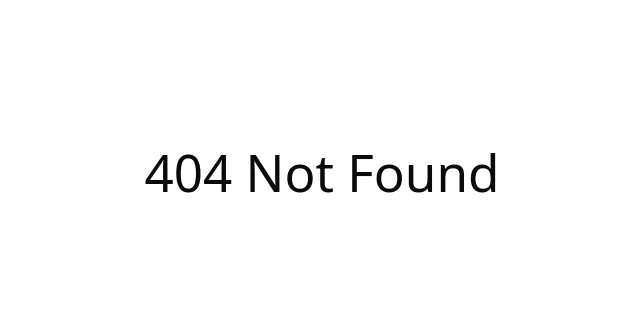
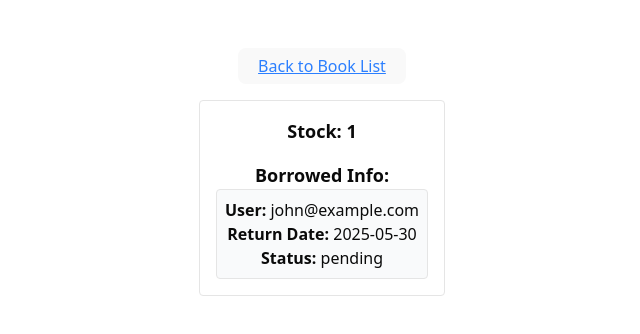
Before and after one commit to RoxanaEmiliaAdam/library, a React (Vite) app: page /admin/manage-books/1 in a window 1280 px wide. Before the commit this address had no page. Shown: the part 228-562 px from the top of the page, without its empty margins (318-958 px from the left). Built offline with nearby package versions, Linux system fonts and the light colour scheme; data requests are answered from the project's data file.

Commit message:
second commit

```diff
--- a/src/app_components/DashboardLayout.tsx
+++ b/src/app_components/DashboardLayout.tsx
@@ -59,12 +59,6 @@ const DashboardLayout: React.FC<Props> = ({
               <Button onClick={() => navigate("/admin/manage-users")}>
                 Manage Users
               </Button>
-              <Button
-                variant="destructive"
-                onClick={() => navigate("/admin/manage-books")}
-              >
-                Manage Books
-              </Button>
             </>
           ) : (
             <>
--- a/src/db.json
+++ b/src/db.json
@@ -143,12 +143,6 @@
   ],
   "cart": [
     {
-      "userEmail": "john@example.com",
-      "userId": 2,
-      "cartBooksList": [],
-      "id": 1
-    },
-    {
       "userEmail": "admin@bookly.com",
       "userId": 2,
       "cartBooksList": [],
@@ -157,36 +151,18 @@
   ],
   "orders": [
     {
+      "userId": 2,
       "items": [
-        {
-          "id": 3,
-          "title": "Harry Potter and the Order of the Phoenix",
-          "returnDate": "2025-05-14",
-          "coverImage": "http://localhost:3000/images/book-9.png"
-        }
-      ],
-      "status": "pending",
-      "createdAt": "2025-04-30T11:29:05.913Z",
-      "id": 1
-    },
-    {
-      "items": [
-        {
-          "id": 2,
-          "title": "The Hunger Games",
-          "returnDate": "2025-05-20",
-          "coverImage": "http://localhost:3000/images/book-8.png"
-        },
         {
           "id": 1,
           "title": "The First Days",
-          "returnDate": "2025-05-20",
+          "returnDate": "2025-05-30",
           "coverImage": "http://localhost:3000/images/book-7.png"
         }
       ],
       "status": "pending",
-      "createdAt": "2025-05-06T11:45:59.409Z",
-      "id": 2
+      "createdAt": "2025-05-16T11:17:17.553Z",
+      "id": 1
     }
   ]
 }
--- a/src/pages/admin/ManageBooks.tsx
+++ b/src/pages/admin/ManageBooks.tsx
@@ -1,11 +1,100 @@
+import { useQuery } from "@tanstack/react-query";
+import axios from "axios";
+import React from "react";
+import { IOrder, IOrderItem } from "../user/profile/IOrderItem";
+import { IUser } from "../auth/IUser";
+import { IBook } from "../user/IBook";
+import { useParams } from "react-router-dom";
 import ReturnToBookListButton from "@/app_components/ReturnToBookListButton";
 
-function ManageBooks() {
+const ManageBooks: React.FC = () => {
+  const { bookId } = useParams<{ bookId: string }>();
+  const bookIdNum = Number(bookId);
+
+  // fetch all orders
+  const {
+    data: orders,
+    isLoading,
+    error,
+  } = useQuery<IOrder[]>({
+    queryKey: ["orders"],
+    queryFn: async () => {
+      const res = await axios.get<IOrder[]>("http://localhost:3000/orders");
+      return res.data;
+    },
+  });
+
+  // fetch users
+  const { data: users } = useQuery<IUser[]>({
+    queryKey: ["users"],
+    queryFn: async () => {
+      const res = await axios.get<IUser[]>("http://localhost:3000/users");
+      return res.data;
+    },
+  });
+
+  // fetch the selected book
+  const { data: books } = useQuery<IBook[]>({
+    queryKey: ["books"],
+    queryFn: async () => {
+      const res = await axios.get<IBook[]>("http://localhost:3000/books");
+      return res.data;
+    },
+  });
+  const book = books?.find((b) => b.id === bookIdNum);
+
+  if (isLoading) return <div>Loading...</div>;
+  if (error) return <div>Error fetching data.</div>;
+
+  const borrowedBy = (orders ?? [])
+    ?.filter((order: IOrder) =>
+      order.items.some((item) => item.id === bookIdNum)
+    )
+    .map((order) => {
+      const item = order.items.find((i: IOrderItem) => i.id === bookIdNum);
+      const user = users?.find((u: IUser) => Number(u.id) === order.userId);
+      return {
+        returnDate: item?.returnDate,
+        userEmail: user?.email || "Unknown user",
+        status: order.status,
+      };
+    });
+
   return (
-    <div>
+    <>
       <ReturnToBookListButton />
-    </div>
+      <div className="mt-4 p-4 border rounded">
+        {/* Stock Section */}
+        <div className="mb-4">
+          <h3 className="text-lg font-semibold">Stock: {book?.stock}</h3>
+        </div>
+
+        {/* Borrowed Info Section */}
+        <div>
+          <h2 className="text-lg font-semibold">Borrowed Info:</h2>
+          {borrowedBy && borrowedBy.length > 0 ? (
+            <ul className="space-y-2">
+              {borrowedBy.map((entry, i) => (
+                <li key={i} className="border p-2 rounded bg-gray-50">
+                  <p>
+                    <strong>User:</strong> {entry.userEmail}
+                  </p>
+                  <p>
+                    <strong>Return Date:</strong> {entry.returnDate}
+                  </p>
+                  <p>
+                    <strong>Status:</strong> {entry.status}
+                  </p>
+                </li>
+              ))}
+            </ul>
+          ) : (
+            <p className="font-extralight">This book has not been borrowed</p>
+          )}
+        </div>
+      </div>
+    </>
   );
-}
+};
 
 export default ManageBooks;
--- a/src/pages/user/FetchBooks.tsx
+++ b/src/pages/user/FetchBooks.tsx
@@ -3,6 +3,8 @@ import { IBook } from "./IBook";
 import { Card, CardTitle, CardContent } from "@/components/ui/card";
 import { Button } from "@/components/ui/button";
 import getAllBooks from "./PostService";
+
+import { useNavigate } from "react-router-dom";
 
 type Props = {
   search: string;
@@ -19,6 +21,8 @@ const FetchBooks: React.FC<Props> = ({
   addedBooks,
   isAdmin = false,
 }) => {
+  const navigate = useNavigate();
+
   const {
     data: books,
     error,
@@ -44,7 +48,8 @@ const FetchBooks: React.FC<Props> = ({
       <div className="grid sm:grid-cols-2 md:grid-cols-3 gap-4">
         {books && books.length > 0 ? (
           books.map((book) => (
-            <Card key={book.id} className="max-w-sm">
+            <Card key={book.id}>
+              <div>
                 <CardTitle>{book.title}</CardTitle>
                 <CardContent>
                   <h2 className="font-semibold">Category: {book.category}</h2>
@@ -57,11 +62,16 @@ const FetchBooks: React.FC<Props> = ({
                     className="w-full h-auto mt-2 rounded-lg"
                   />
                 </CardContent>
+              </div>
+
               <CardContent>
                 {isAdmin ? (
-                  <div className="mt-2 text-sm text-gray-600">
-                    Stock: {book.stock} pcs
-                  </div>
+                  <Button
+                    variant="destructive"
+                    onClick={() => navigate(`/admin/manage-books/${book.id}`)}
+                  >
+                    Manage Books
+                  </Button>
                 ) : (
                   <Button
                     disabled={addedBooks?.includes(book.id)}
--- a/src/pages/user/Profile.tsx
+++ /dev/null
@@ -1,5 +0,0 @@
-function Profile() {
-  return <div>Profile</div>;
-}
-
-export default Profile;
--- a/src/pages/user/cart/Cart.tsx
+++ b/src/pages/user/cart/Cart.tsx
@@ -50,8 +50,10 @@ const Cart: React.FC = () => {
 
       // 2. Clear the cart
       await removeCart(cartData.id);
+      console.log("Cart removed");
     },
     onSuccess: () => {
+      console.log("Order placed, clearing UI...");
       queryClient.invalidateQueries({ queryKey: ["cart", userEmail] });
       setIsDialogOpen(false);
       setSuccessMessage("✅ Order placed successfully!");
--- a/src/pages/user/profile/OrderService.tsx
+++ b/src/pages/user/profile/OrderService.tsx
@@ -26,8 +26,15 @@ export const createOrder = async (
       orderData
     );
     return response.data;
-  } catch (error) {
-    console.error("Failed to create order", error);
+  } catch (error: unknown) {
+    if (axios.isAxiosError(error)) {
+      console.error(
+        "Failed to create order:",
+        error.response?.data || error.message
+      );
+    } else {
+      console.error("An unexpected error occurred:", error);
+    }
     throw error;
   }
 };
--- a/src/routes/AppRoutes.tsx
+++ b/src/routes/AppRoutes.tsx
@@ -37,7 +37,7 @@ const AppRoutes = () => {
           }
         />
         <Route path="/admin/manage-users" element={<ManageUsers />} />
-        <Route path="/admin/manage-books" element={<ManageBooks />} />
+        <Route path="/admin/manage-books/:bookId" element={<ManageBooks />} />
         <Route path="/unauthorized" element={<h1>Unauthorized Access</h1>} />
         <Route path="*" element={<h1>404 Not Found</h1>} />
       </Routes>
```
Also changed, not shown: src/pages/user/UserDashboard.tsx (+0 -54 lines). Lines whose indentation alone changed are shown as unchanged.
